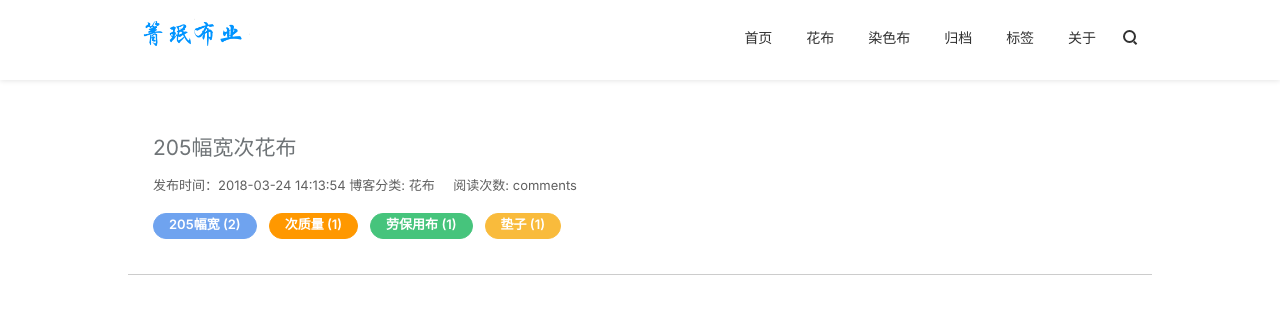
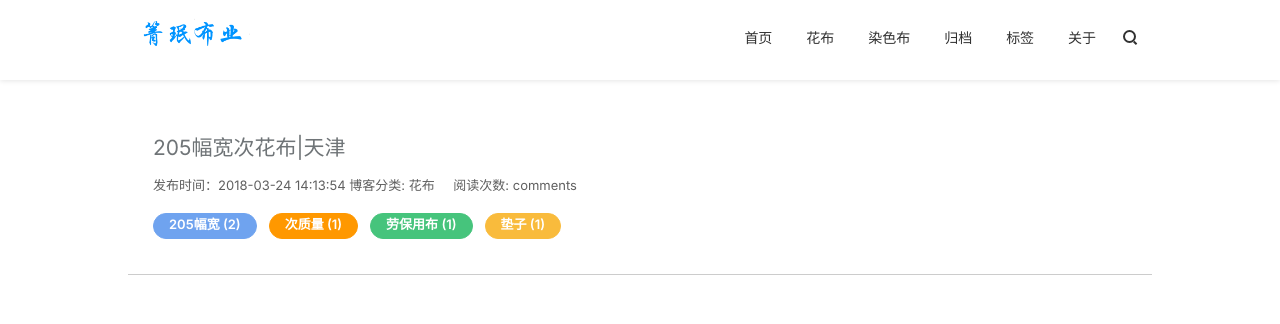
Before and after one commit to winderay/qmby.github.io, a Jekyll site: the page built from _posts/花布/2018-3-24-天津.md, in a window 1280 px wide and 1008 px high. Shown: the top 324 px of the window. Built offline with Jekyll 4.4.1, drawn with Linux system fonts in a browser that asks for light colours; nearby versions of some CDN libraries; comment, search, counter and statistics services are not loaded.

Commit message:
Update 2018-3-24-天津.md

```diff
--- a/_posts/花布/2018-3-24-天津.md
+++ b/_posts/花布/2018-3-24-天津.md
@@ -1,9 +1,9 @@
 ---
 layout: blog
 huabu: true
-title:  "205幅宽次花布"
+title:  "205幅宽次花布|天津"
 background: green
-background-image: http://ot1cc1u9t.bkt.clouddn.com/17-7-15/78939382.jpg
+background-image: http://imgx.xiawu.com/xzimg/i4/i2/T1ckTZFbJgXXXXXXXX_!!0-item_pic.jpg
 date:   2018-03-24 14:13:54
 category: 花布
 tags:
```
